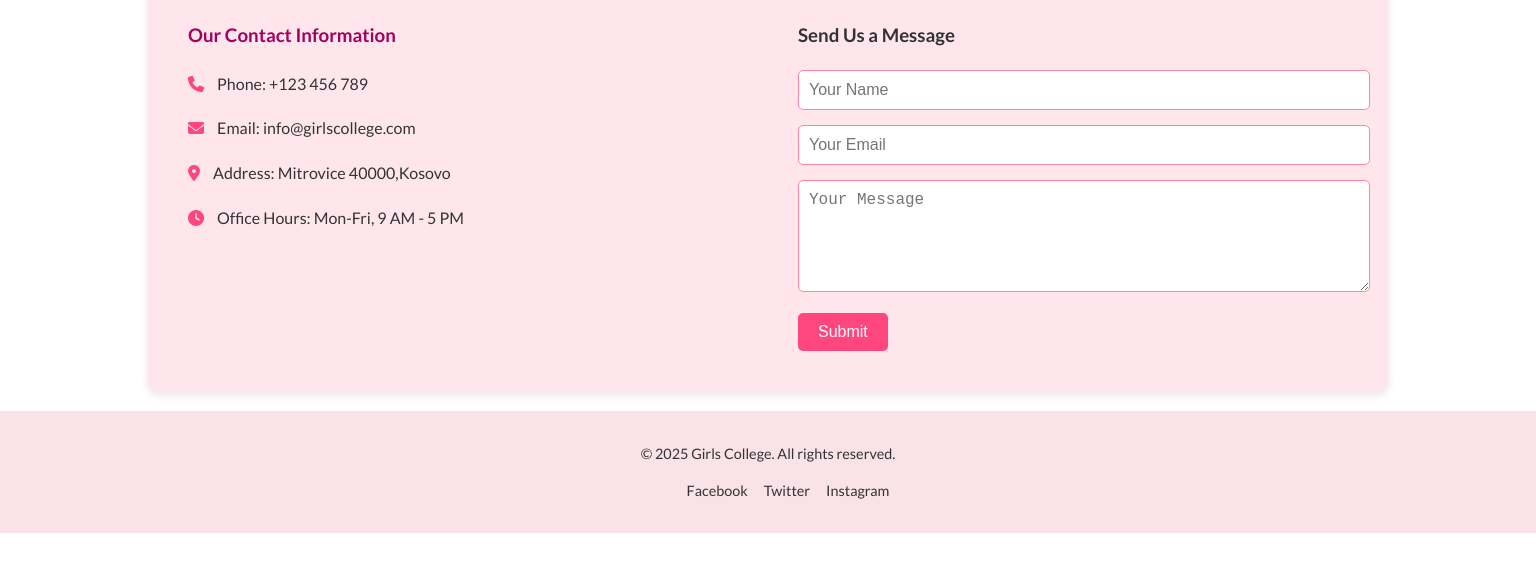
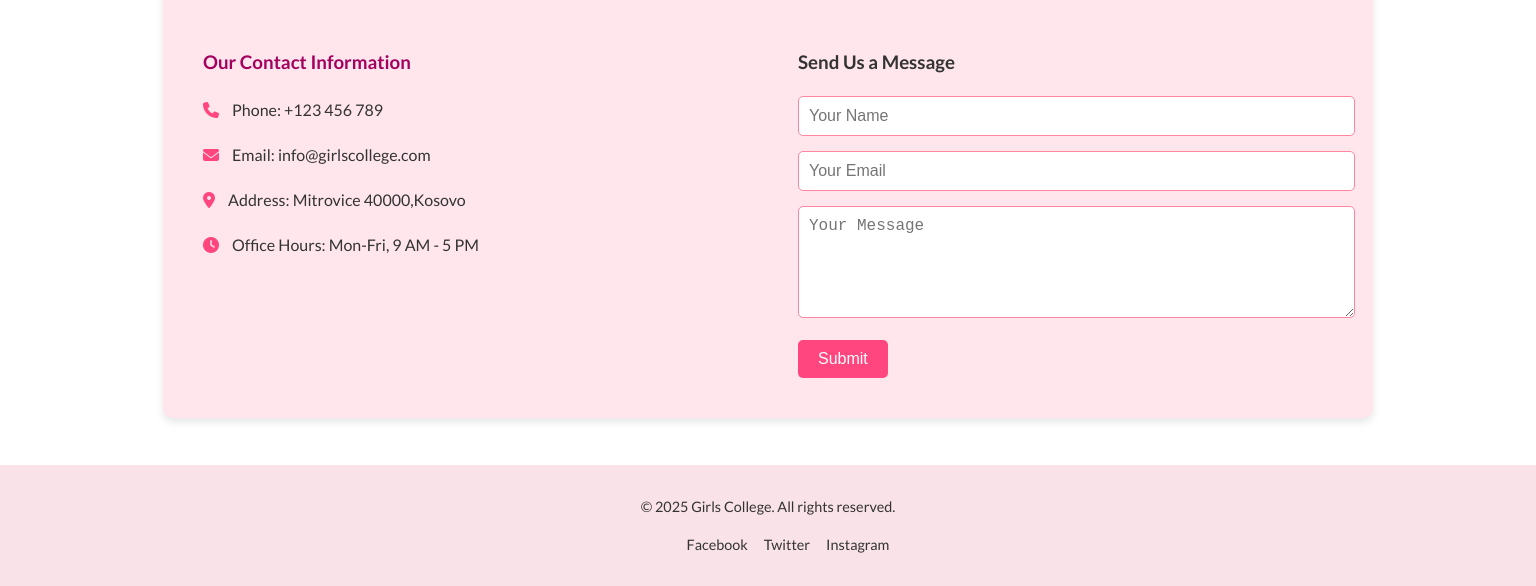
Before and after one commit to shefkiees/ShSeProject, a plain HTML site: page contact.html in a window 1536 px wide. Shown: the part 214-800 px from the top of the page. Drawn offline with nearby package versions, Linux system fonts and the light colour scheme; files that its build step writes are made by us from their sources; a web font is replaced by a local one.

Commit message:
Update contact.css

```diff
--- a/stylesheets/contact.css
+++ b/stylesheets/contact.css
@@ -58,3 +58,11 @@
 .shse-contact-form button:hover {
     background-color: #e53b72;
 }
+@media (min-width: 1440px) {
+    body{
+        height: 100vh;
+        display: flex;
+        flex-direction: column;
+        justify-content: space-between;
+    }
+}
```
